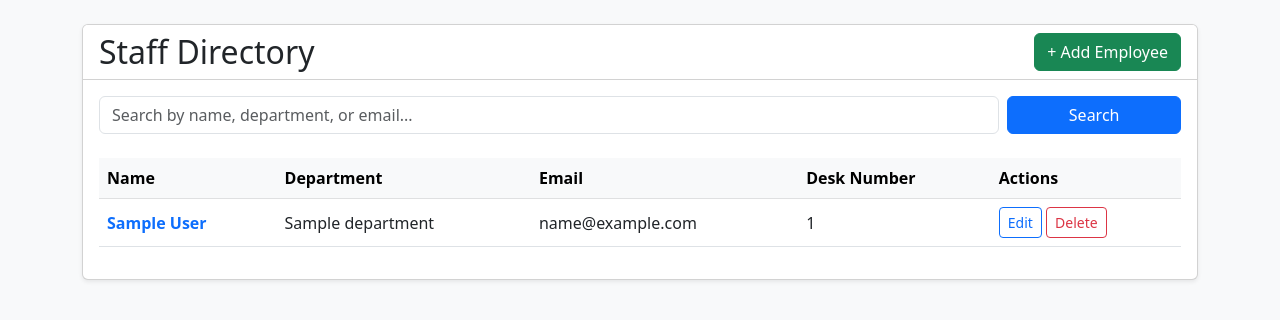
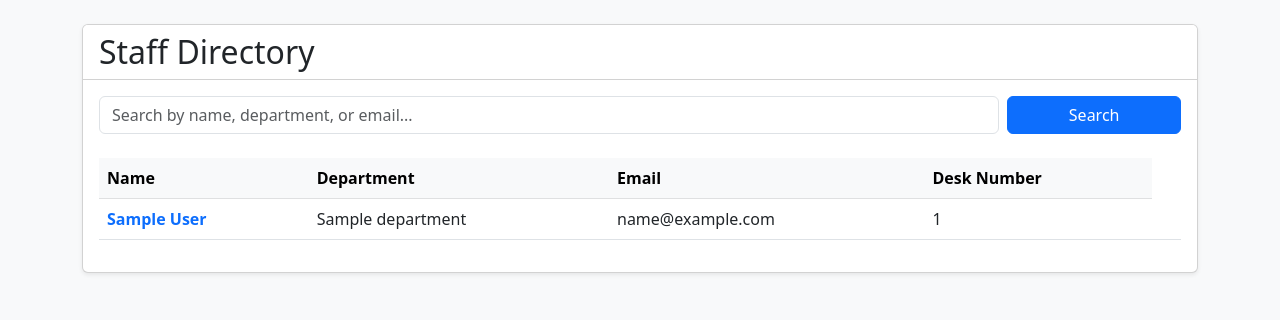
Before and after one commit to JaredNirza/G10-IT205-FinalProj, a Django app: template staff/templates/staff/employee_list.html in a window 1280 px wide. Shown: the part 56-376 px from the top of the page. Run offline with Django 5.2, Linux system fonts and the light colour scheme; the template is opened without the code that fills it: most values are stand-ins (such as "Sample title", 1, 10 or a date in 2020).

Commit message:
add staff authorization

```diff
--- a/staff/templates/staff/employee_list.html
+++ b/staff/templates/staff/employee_list.html
@@ -4,18 +4,21 @@
 <div class="card shadow-sm mt-4">
     <div class="card-header bg-white d-flex justify-content-between align-items-center">
         <h2 class="mb-0">Staff Directory</h2>
+        {% if user.is_superuser %}
         <a href="{% url 'employee-create' %}" class="btn btn-success">+ Add Employee</a>
+        {% endif %}
     </div>
 
     <div class="card-body">
         <form method="GET" action="{% url 'employee-list' %}" class="row g-2 mb-4">
             <div class="col-md-10">
-                <input type="text" name="q" class="form-control" placeholder="Search by name, department, or email..." value="{{ request.GET.q }}">
+                <input type="text" name="q" class="form-control" placeholder="Search by name, department, or email..."
+                    value="{{ request.GET.q }}">
             </div>
             <div class="col-md-2 d-flex gap-1">
                 <button class="btn btn-primary w-100" type="submit">Search</button>
                 {% if request.GET.q %}
-                    <a href="{% url 'employee-list' %}" class="btn btn-outline-secondary">Reset</a>
+                <a href="{% url 'employee-list' %}" class="btn btn-outline-secondary">Reset</a>
                 {% endif %}
             </div>
         </form>
@@ -27,19 +30,27 @@
                     <th>Department</th>
                     <th>Email</th>
                     <th>Desk Number</th>
+                    {% if user.is_superuser %}
                     <th>Actions</th>
+                    {% endif %}
                 </tr>
             </thead>
             <tbody>
                 {% for employee in employees %}
                 <tr>
-                    <td><strong><a href="{% url 'employee-detail' employee.pk %}" class="text-decoration-none">{{ employee.first_name }} {{ employee.last_name }}</a></strong></td>
+                    <td><strong><a href="{% url 'employee-detail' employee.pk %}" class="text-decoration-none">
+                                {{ employee.first_name }} {{ employee.last_name }}
+                            </a></strong></td>
                     <td>{{ employee.department }}</td>
                     <td>{{ employee.email }}</td>
                     <td>{{ employee.desk_number }}</td>
                     <td>
-                        <a href="{% url 'employee-update' employee.pk %}" class="btn btn-sm btn-outline-primary">Edit</a>
-                        <a href="{% url 'employee-delete' employee.pk %}" class="btn btn-sm btn-outline-danger">Delete</a>
+                        {% if user.is_superuser %}
+                        <a href="{% url 'employee-update' employee.pk %}"
+                            class="btn btn-sm btn-outline-primary">Edit</a>
+                        <a href="{% url 'employee-delete' employee.pk %}"
+                            class="btn btn-sm btn-outline-danger">Delete</a>
+                        {% endif %}
                     </td>
                 </tr>
                 {% empty %}
--- a/templates/landing.html
+++ b/templates/landing.html
@@ -7,7 +7,7 @@
         <p class="lead text-muted mb-5">The complete office management solution for modern teams.</p>
 
         <div class="d-grid gap-3 d-sm-flex justify-content-sm-center">
-            <a href="{% url 'login' %}" class="btn btn-primary btn-lg px-4 gap-3">Login to Dashboard</a>
+            <a href="{% url 'login' %}" class="btn btn-primary btn-lg px-4 gap-3">Login to Admin</a>
             <a href="{% url 'signup' %}" class="btn btn-outline-secondary btn-lg px-4">Register as Staff</a>
         </div>
     </div>
```
Also changed, not shown: templates/inventory/item_list.html (+11 -4 lines), templates/requests/request_list.html (+6 -1 lines).
